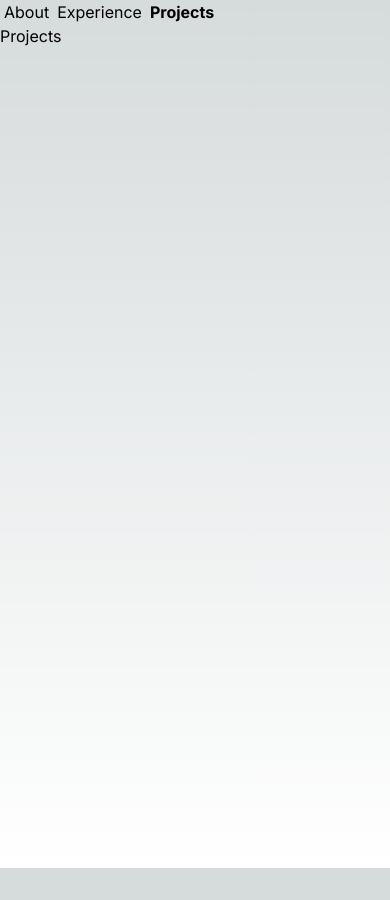
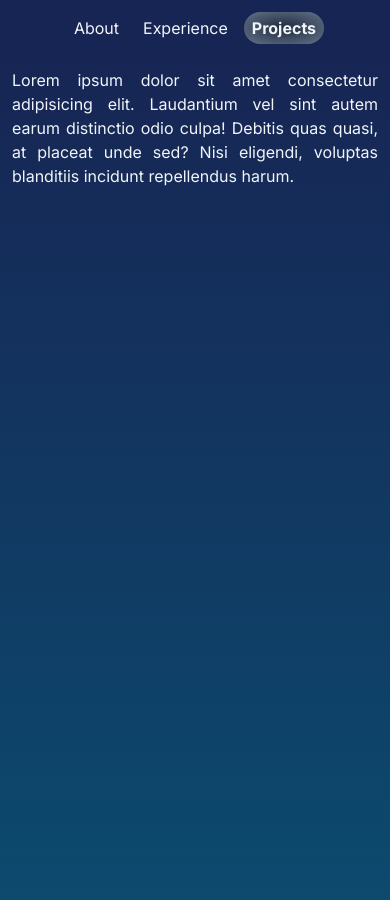
Before and after one commit to RZajacc/portfolio, a Next.js app: page /projects in a window 390 px wide. Before the commit the page ends 868 px from the top, so only its background shows below. Built offline with nearby package versions, Linux system fonts and the light colour scheme.

Commit message:
added a basic navbar to the page with some styling when its active

```diff
--- /dev/null
+++ b/src/app/_components/NavBar.tsx
@@ -0,0 +1,35 @@
+"use client";
+import Link from "next/link";
+import { usePathname } from "next/navigation";
+import React from "react";
+
+type Props = {};
+
+function NavBar({}: Props) {
+  const pathname = usePathname();
+
+  return (
+    <nav className="fixed left-0 top-0 flex w-full justify-center bg-blue-950 p-2 text-slate-100 lg:hidden">
+      <Link
+        href={"/"}
+        className={`link ${pathname === "/" ? "m-1 rounded-2xl bg-gradient-radial from-slate-800 to-slate-500 px-2 py-1 font-bold" : "m-1 px-2 py-1"}`}
+      >
+        About
+      </Link>
+      <Link
+        href={"/experience"}
+        className={`link ${pathname === "/experience" ? "m-1 rounded-2xl bg-gradient-radial from-slate-800 to-slate-500 px-2 py-1 font-bold" : "m-1 px-2 py-1"}`}
+      >
+        Experience
+      </Link>
+      <Link
+        href={"/projects"}
+        className={`link ${pathname === "/projects" ? "m-1 rounded-2xl bg-gradient-radial from-slate-800 to-slate-500 px-2 py-1 font-bold" : "m-1 px-2 py-1"}`}
+      >
+        Projects
+      </Link>
+    </nav>
+  );
+}
+
+export default NavBar;
--- a/src/app/experience/page.tsx
+++ b/src/app/experience/page.tsx
@@ -3,11 +3,7 @@ import React from "react";
 type Props = {};
 
 function Experience({}: Props) {
-  return (
-    <main className="min-h-screen">
-      <div>Experience</div>
-    </main>
-  );
+  return <div>Experience</div>;
 }
 
 export default Experience;
--- a/src/app/globals.css
+++ b/src/app/globals.css
@@ -1,30 +1,6 @@
 @tailwind base;
 @tailwind components;
 @tailwind utilities;
-
-:root {
-  --foreground-rgb: 0, 0, 0;
-  --background-start-rgb: 214, 219, 220;
-  --background-end-rgb: 255, 255, 255;
-}
-
-@media (prefers-color-scheme: dark) {
-  :root {
-    --foreground-rgb: 255, 255, 255;
-    --background-start-rgb: 0, 0, 0;
-    --background-end-rgb: 0, 0, 0;
-  }
-}
-
-body {
-  color: rgb(var(--foreground-rgb));
-  background: linear-gradient(
-      to bottom,
-      transparent,
-      rgb(var(--background-end-rgb))
-    )
-    rgb(var(--background-start-rgb));
-}
 
 @layer utilities {
   .text-balance {
--- a/src/app/layout.tsx
+++ b/src/app/layout.tsx
@@ -1,7 +1,7 @@
 import type { Metadata } from "next";
 import { Inter } from "next/font/google";
 import "./globals.css";
-import NavBar from "./ui/NavBar";
+import NavBar from "./_components/NavBar";
 
 const inter = Inter({ subsets: ["latin"] });
 
@@ -19,7 +19,9 @@ export default function RootLayout({
     <html lang="en">
       <body className={inter.className}>
         <NavBar />
-        <main>{children}</main>
+        <main className="mt-[56px] min-h-screen bg-gradient-to-b from-blue-950 to-sky-900 p-3 text-justify text-slate-100 lg:mt-0">
+          {children}
+        </main>
       </body>
     </html>
   );
--- a/src/app/page.tsx
+++ b/src/app/page.tsx
@@ -1,7 +1,3 @@
 export default function About() {
-  return (
-    <main className="min-h-screen">
-      <div>About</div>
-    </main>
-  );
+  return <div>About</div>;
 }
--- a/src/app/projects/page.tsx
+++ b/src/app/projects/page.tsx
@@ -4,9 +4,11 @@ type Props = {};
 
 function Projects({}: Props) {
   return (
-    <main className="min-h-screen">
-      <div>Projects</div>
-    </main>
+    <div>
+      Lorem ipsum dolor sit amet consectetur adipisicing elit. Laudantium vel
+      sint autem earum distinctio odio culpa! Debitis quas quasi, at placeat
+      unde sed? Nisi eligendi, voluptas blanditiis incidunt repellendus harum.
+    </div>
   );
 }
 
--- a/src/app/ui/NavBar.tsx
+++ /dev/null
@@ -1,34 +0,0 @@
-"use client";
-import Link from "next/link";
-import { usePathname } from "next/navigation";
-import React from "react";
-
-type Props = {};
-
-function NavBar({}: Props) {
-  const pathname = usePathname();
-  return (
-    <nav>
-      <Link
-        href={"/"}
-        className={`link ${pathname === "/" ? "m-1 font-bold" : "m-1"}`}
-      >
-        About
-      </Link>
-      <Link
-        href={"/experience"}
-        className={`link ${pathname === "/experience" ? "m-1 font-bold" : "m-1"}`}
-      >
-        Experience
-      </Link>
-      <Link
-        href={"/projects"}
-        className={`link ${pathname === "/projects" ? "m-1 font-bold" : "m-1"}`}
-      >
-        Projects
-      </Link>
-    </nav>
-  );
-}
-
-export default NavBar;
```
